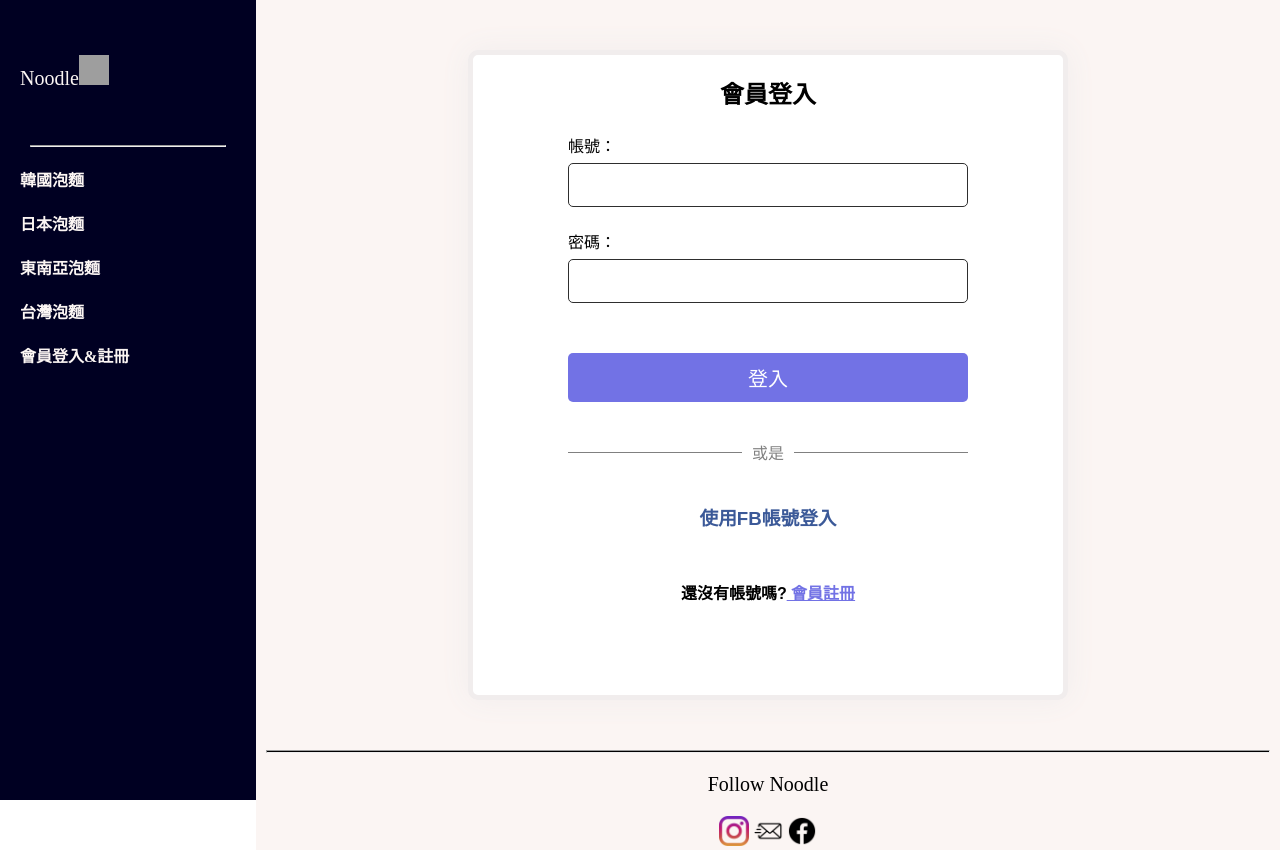
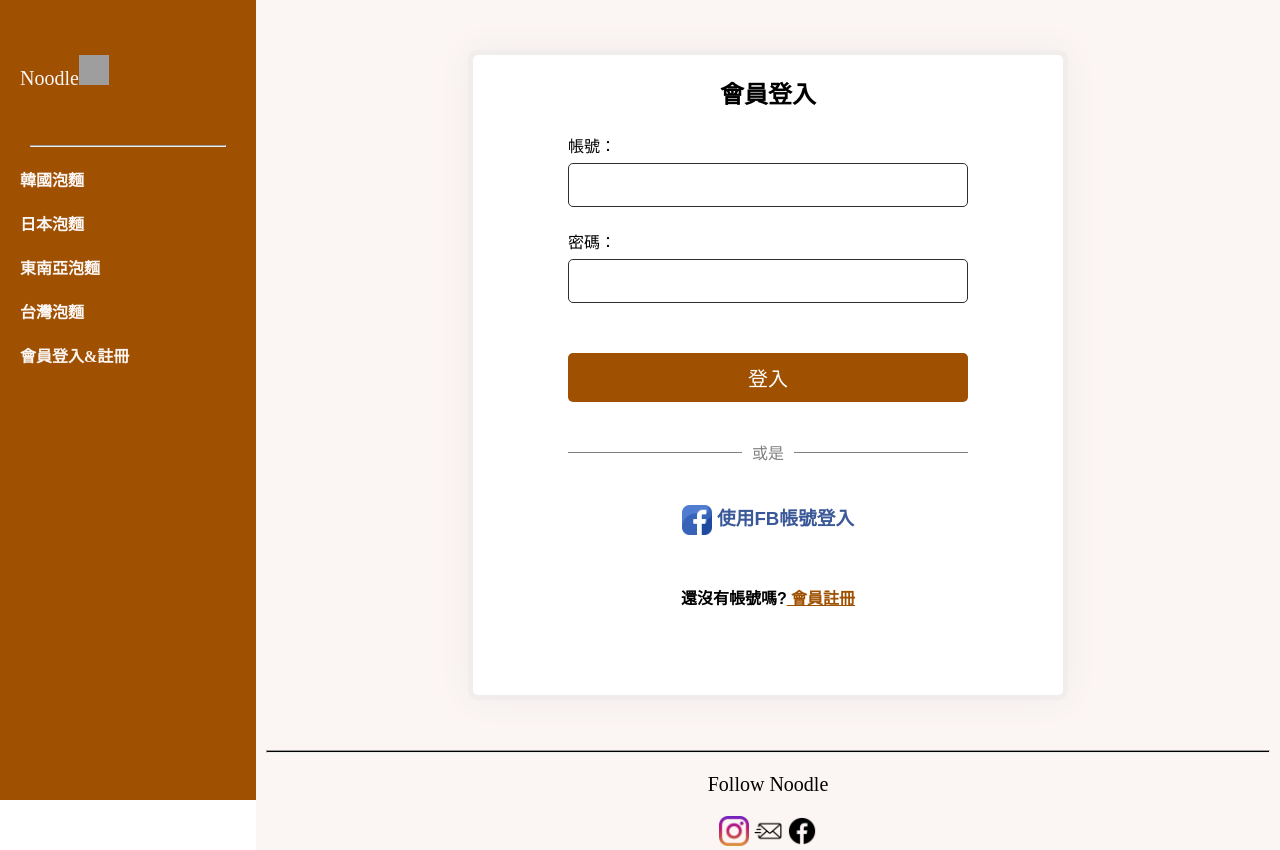
Before and after one commit to shino-e/FinalExam, a plain HTML site: page 電商_期末專案1/login.html in a window 1280 px wide. Drawn offline with Linux system fonts and the light colour scheme; grey boxes are pictures that could not be loaded.

Commit message:
修改路徑&顏色

```diff
--- a/電商_期末專案1/assets/login_page.css
+++ b/電商_期末專案1/assets/login_page.css
@@ -1,21 +1,3 @@
-/** {
-    margin: 0;
-    padding: 0;
-    list-style: none;
-}
-
-html,
-body {
-    height: 100%;
-}
-
-body {
-    background-color: white;
-    display: flex;
-    justify-content: center;
-    align-items: center;
-}
-*/
 hr {
     margin: 10px;
 }
@@ -29,10 +11,6 @@ hr {
     box-shadow: 0 0 30px rgb(241, 237, 237);
     backdrop-filter: biur(5px);
     margin: 50px auto;
-    /*display: flex;
-    justify-content: center;
-    align-items: center;*/
-
 }
 
 .form {
@@ -72,7 +50,7 @@ hr {
 }
 
 .form .button-group :hover {
-    background-color: rgb(153, 153, 235);
+    background-color:#e1770d;
     color: white;
 }
 
@@ -80,7 +58,7 @@ hr {
     font-size: 20px;
     border-radius: 5px;
     border: none;
-    background-color: rgb(114, 114, 229);
+    background-color: #9F5000;
     width: 400px;
     padding: 10px 0;
     color: white;
@@ -126,5 +104,5 @@ hr {
 }
 
 .member_logout a {
-    color: rgb(114, 114, 229);
+    color: #9F5000;
 }
--- a/電商_期末專案1/assets/style.css
+++ b/電商_期末專案1/assets/style.css
@@ -8,7 +8,7 @@ body {
 }
 
 .left {
-    background-color: #000022;
+    background-color:#9F5000 ;
     width: 20%;
     height: 100%;
     position: fixed;
--- a/電商_期末專案1/login.html
+++ b/電商_期末專案1/login.html
@@ -46,7 +46,7 @@
                         <div class="hr-text"><span>或是</span></div>
 
 
-                        <h3 class="fb_login"><!--<img src="image/facebook.png" alt="" style="width: 30px; height: 30px; vertical-align:middle ;">&nbsp;--><a href="https://zh-tw.facebook.com/">使用FB帳號登入</a></h3>
+                        <h3 class="fb_login"><img src="image/facebook.png" alt="" style="width: 30px; height: 30px; vertical-align:middle ;">&nbsp;<a href="https://zh-tw.facebook.com/">使用FB帳號登入</a></h3>
 
                         <h4 class="member_logout">還沒有帳號嗎?<a href="logout.html" target="logout">&nbsp;會員註冊</a></h4>
 
```
